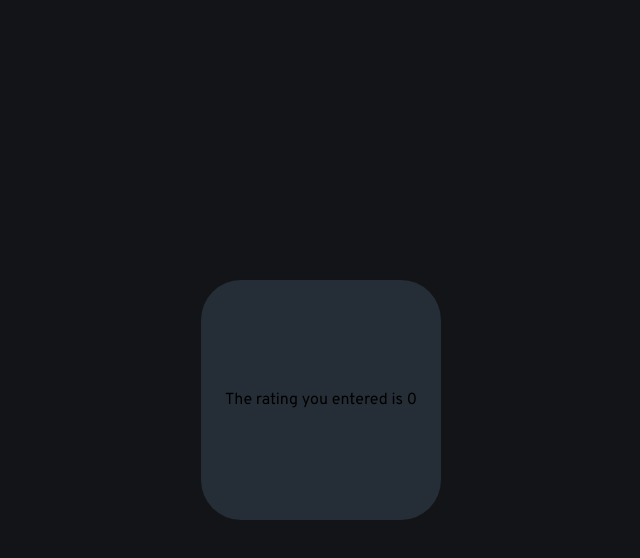
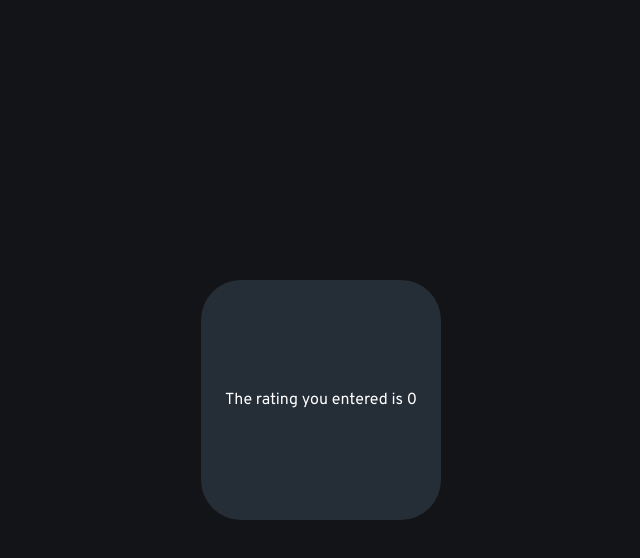
Before and after one commit to christophermickle/FEM-Solid-Rating, an Astro site: page / in a window 1280 px wide. Both pictures are taken after a click on the button "SUBMIT". Shown: the whole page, without its empty margins (319-959 px from the left). Built offline with nearby package versions, Linux system fonts and the light colour scheme; Astro itself is replaced by a stand-in of ours.

Commit message:
text-white beep boop

```diff
--- a/src/components/App.tsx
+++ b/src/components/App.tsx
@@ -19,7 +19,7 @@ const App: Component = (props) => {
             />
           }
         >
-          <p>The rating you entered is {rating()}</p>
+          <p class="text-white">The rating you entered is {rating()}</p>
         </Show>
       </Card>
     </div>
```
